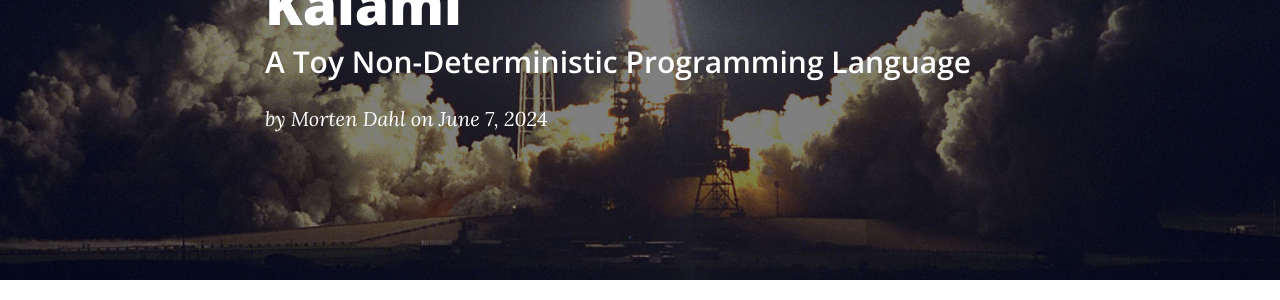
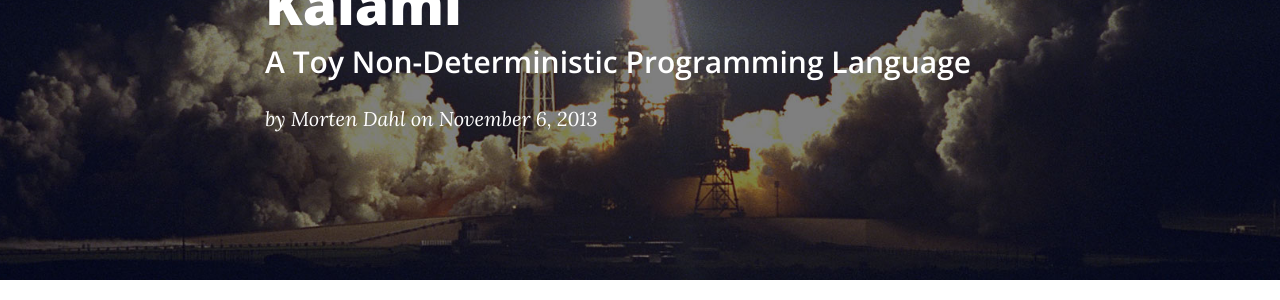
Before and after one commit to mortendahl/mortendahl.github.io, a Jekyll site: the page built from _posts/2013-11-06-kalami.md, in a window 1280 px wide and 900 px high. Shown: the part 196-496 px from the top of the window. Built offline with Jekyll 4.4.1, drawn with Linux system fonts in a browser that asks for light colours; nearby versions of some CDN libraries; some of the changed text lies outside the part shown.

Commit message:
Change date of Kalami post to original

```diff
--- a/_posts/2024-06-07-kalami.md
+++ b/_posts/2013-11-06-kalami.md
@@ -2,7 +2,7 @@
 layout:     post
 title:      "Kalami"
 subtitle:   "A Toy Non-Deterministic Programming Language"
-date:       2024-06-07 12:00:00
+date:       2013-11-06 12:00:00
 author:     "Morten Dahl"
 header-img: "img/post-bg-04.jpg"
 summary:    "In this repost of a blog post from my early academic years ago, we toy with a small non-determinism programming language where we can simply ask the computer to “guess” solutions."
```
